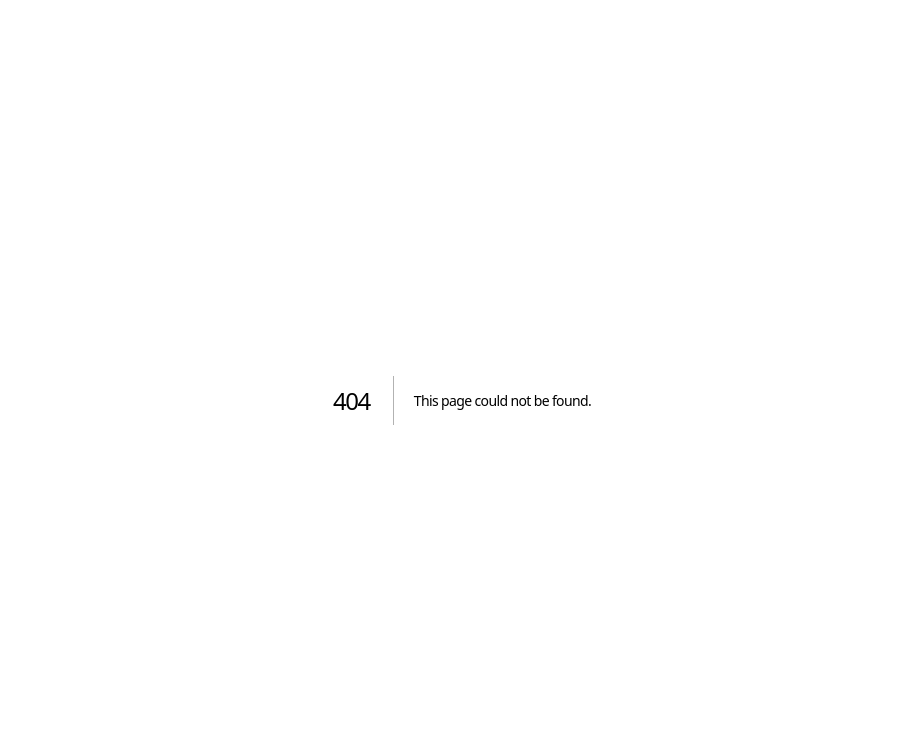
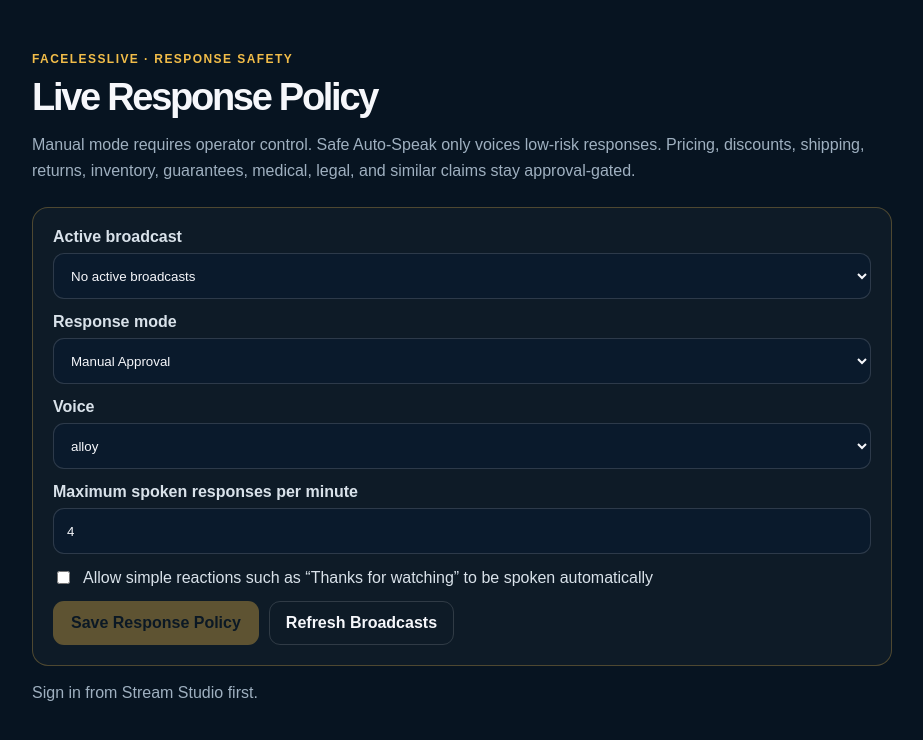
Before and after one commit to that2thisvacations/facelesslive, a Next.js app: page /response-policy in a window 1280 px wide. Before the commit this address had no page. Shown: the top 740 px of the page, without its empty margins (178-1101 px from the left). Built offline with nearby package versions, Linux system fonts and the light colour scheme; no server answers.

Commit message:
Add live response policy control page

```diff
--- /dev/null
+++ b/app/response-policy/page.tsx
@@ -0,0 +1,104 @@
+"use client";
+
+import { useEffect, useState } from "react";
+import { getSupabaseBrowser } from "@/lib/supabase-browser";
+
+type StreamJob = { id: string; status: string; created_at: string };
+const voices = ["alloy", "ash", "coral", "echo", "nova", "onyx", "sage", "shimmer"];
+
+export default function ResponsePolicyPage() {
+  const [jobs, setJobs] = useState<StreamJob[]>([]);
+  const [streamJobId, setStreamJobId] = useState("");
+  const [mode, setMode] = useState("manual");
+  const [voice, setVoice] = useState("alloy");
+  const [maxSpokenPerMinute, setMaxSpokenPerMinute] = useState(4);
+  const [speakReactions, setSpeakReactions] = useState(false);
+  const [message, setMessage] = useState("Choose an active broadcast and set how AI live responses may be spoken.");
+  const [loading, setLoading] = useState(false);
+
+  async function session() {
+    const supabase = getSupabaseBrowser();
+    if (!supabase) throw new Error("Supabase is not configured.");
+    const { data } = await supabase.auth.getSession();
+    if (!data.session?.access_token) throw new Error("Sign in from Stream Studio first.");
+    return { supabase, token: data.session.access_token };
+  }
+
+  async function loadJobs() {
+    try {
+      const { supabase } = await session();
+      const { data, error } = await supabase.from("stream_jobs").select("id,status,created_at").in("status", ["starting", "live"]).order("created_at", { ascending: false }).limit(20);
+      if (error) throw error;
+      const next = (data || []) as StreamJob[];
+      setJobs(next);
+      const first = streamJobId || next[0]?.id || "";
+      setStreamJobId(first);
+      if (first) await loadPolicy(first);
+      else setMessage("No starting or live broadcasts found.");
+    } catch (error) {
+      setMessage(error instanceof Error ? error.message : "Unable to load broadcasts.");
+    }
+  }
+
+  async function loadPolicy(id: string) {
+    if (!id) return;
+    try {
+      const { token } = await session();
+      const response = await fetch(`/api/live/policy?streamJobId=${encodeURIComponent(id)}`, { headers: { Authorization: `Bearer ${token}` }, cache: "no-store" });
+      const data = await response.json();
+      if (!response.ok) throw new Error(data.error || "Unable to load response policy.");
+      setMode(data.policy.mode || "manual");
+      setVoice(data.policy.voice || "alloy");
+      setMaxSpokenPerMinute(data.policy.max_spoken_per_minute || 4);
+      setSpeakReactions(Boolean(data.policy.speak_reactions));
+      setMessage(data.policy.mode === "safe_auto" ? "Safe Auto-Speak is active for this broadcast." : "Manual approval is active for this broadcast.");
+    } catch (error) {
+      setMessage(error instanceof Error ? error.message : "Unable to load response policy.");
+    }
+  }
+
+  async function savePolicy() {
+    if (!streamJobId) return setMessage("Choose an active broadcast first.");
+    setLoading(true);
+    try {
+      const { token } = await session();
+      const response = await fetch("/api/live/policy", {
+        method: "POST",
+        headers: { "Content-Type": "application/json", Authorization: `Bearer ${token}` },
+        body: JSON.stringify({ streamJobId, mode, voice, maxSpokenPerMinute, speakReactions }),
+      });
+      const data = await response.json();
+      if (!response.ok) throw new Error(data.error || "Unable to save response policy.");
+      setMessage(mode === "safe_auto" ? "Safe Auto-Speak policy saved." : "Manual approval policy saved.");
+    } catch (error) {
+      setMessage(error instanceof Error ? error.message : "Unable to save response policy.");
+    } finally {
+      setLoading(false);
+    }
+  }
+
+  useEffect(() => { void loadJobs(); }, []);
+
+  return <main style={{ minHeight: "100vh", background: "#071421", color: "#f6f7fb", padding: "40px 5vw", fontFamily: "Arial, sans-serif" }}>
+    <section style={{ maxWidth: 860, margin: "0 auto" }}>
+      <p style={{ color: "#f2bd49", fontWeight: 800, letterSpacing: ".12em", fontSize: 12 }}>FACELESSLIVE · RESPONSE SAFETY</p>
+      <h1 style={{ fontSize: 38, margin: "8px 0 10px" }}>Live Response Policy</h1>
+      <p style={{ color: "#9fb0c0", lineHeight: 1.6 }}>Manual mode requires operator control. Safe Auto-Speak only voices low-risk responses. Pricing, discounts, shipping, returns, inventory, guarantees, medical, legal, and similar claims stay approval-gated.</p>
+
+      <div style={{ marginTop: 24, padding: 20, border: "1px solid rgba(242,189,73,.28)", borderRadius: 16, background: "rgba(255,255,255,.03)", display: "grid", gap: 14 }}>
+        <label style={labelStyle}>Active broadcast<select value={streamJobId} onChange={(e) => { setStreamJobId(e.target.value); void loadPolicy(e.target.value); }} style={fieldStyle}>{!jobs.length && <option value="">No active broadcasts</option>}{jobs.map((job) => <option key={job.id} value={job.id}>{job.status.toUpperCase()} · {job.id}</option>)}</select></label>
+        <label style={labelStyle}>Response mode<select value={mode} onChange={(e) => setMode(e.target.value)} style={fieldStyle}><option value="manual">Manual Approval</option><option value="safe_auto">Safe Auto-Speak</option></select></label>
+        <label style={labelStyle}>Voice<select value={voice} onChange={(e) => setVoice(e.target.value)} style={fieldStyle}>{voices.map((item) => <option key={item} value={item}>{item}</option>)}</select></label>
+        <label style={labelStyle}>Maximum spoken responses per minute<input type="number" min={1} max={10} value={maxSpokenPerMinute} onChange={(e) => setMaxSpokenPerMinute(Number(e.target.value || 1))} style={fieldStyle}/></label>
+        <label style={{ display: "flex", gap: 10, alignItems: "center", color: "#d9e2ea" }}><input type="checkbox" checked={speakReactions} onChange={(e) => setSpeakReactions(e.target.checked)}/> Allow simple reactions such as “Thanks for watching” to be spoken automatically</label>
+        <div style={{ display: "flex", gap: 10, flexWrap: "wrap" }}><button onClick={savePolicy} disabled={loading || !streamJobId} style={primaryStyle}>{loading ? "Saving..." : "Save Response Policy"}</button><button onClick={loadJobs} disabled={loading} style={secondaryStyle}>Refresh Broadcasts</button></div>
+      </div>
+      <p style={{ marginTop: 18, color: "#9fb0c0" }}>{message}</p>
+    </section>
+  </main>;
+}
+
+const labelStyle: React.CSSProperties = { display: "grid", gap: 7, color: "#d9e2ea", fontWeight: 700 };
+const fieldStyle: React.CSSProperties = { minHeight: 46, width: "100%", border: "1px solid rgba(255,255,255,.14)", borderRadius: 11, padding: "0 13px", background: "#0a1a2c", color: "#f6f7fb" };
+const primaryStyle: React.CSSProperties = { minHeight: 44, border: 0, borderRadius: 11, padding: "0 18px", background: "#f2bd49", color: "#071421", fontWeight: 800, cursor: "pointer" };
+const secondaryStyle: React.CSSProperties = { minHeight: 44, border: "1px solid rgba(255,255,255,.14)", borderRadius: 11, padding: "0 16px", background: "transparent", color: "#f6f7fb", fontWeight: 700, cursor: "pointer" };
```
